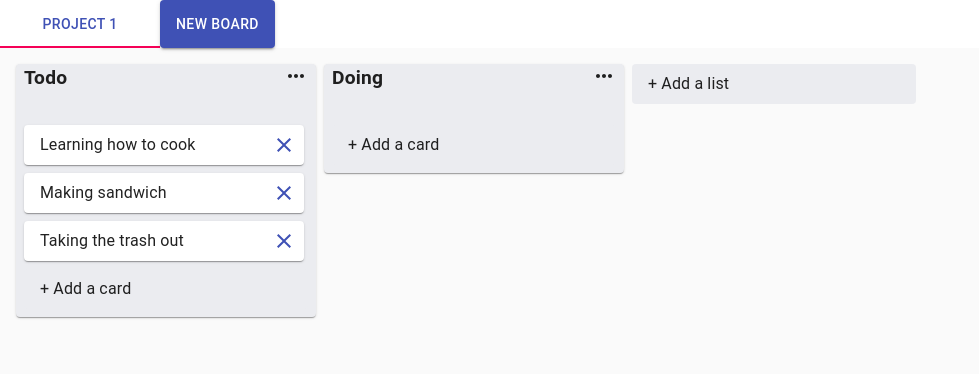
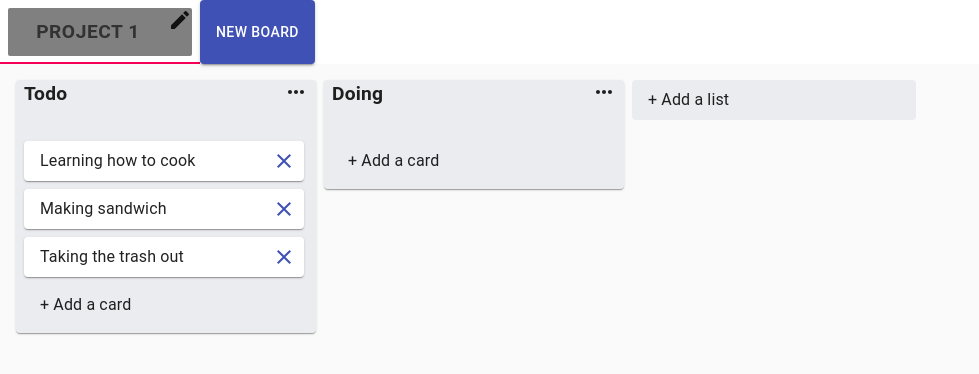
Before and after one commit to khaizon/KanbanBoard, a React (Create React App) app: page / in a window 1280 px wide. Shown: the top 374 px of the page, without its empty margins (0-979 px from the left). Built offline with nearby package versions, Linux system fonts and the light colour scheme.

Commit message:
refactored new board and new list

```diff
--- a/src/App.js
+++ b/src/App.js
@@ -1,14 +1,15 @@
 import PropTypes from 'prop-types';
 import { makeStyles } from '@material-ui/core/styles';
 import Tabs from '@material-ui/core/Tabs';
-import Tab from '@material-ui/core/Tab';
+import CustomTab from './Components/Board/CustomTab';
 import Typography from '@material-ui/core/Typography';
+import StoreApi from './utils/storeApi';
 import Box from '@material-ui/core/Box';
 import { useState } from 'react';
 import store from './utils/store';
 import { v4 as uuid } from 'uuid';
-import Board from './Board';
-import { Button } from '@material-ui/core';
+import Board from './Components/Board/Board';
+import { Button, InputBase } from '@material-ui/core';
 
 function TabPanel(props) {
   const { children, value, index, ...other } = props;
@@ -54,12 +55,74 @@ const useStyles = makeStyles((theme) => ({
 export default function App() {
   const classes = useStyles();
   const [value, setValue] = useState(0);
+  const [data, setData] = useState(store);
+
+
+  const updateListTitle = (title, boardId, listId) => {
+    const list = data.boards[boardId].lists[listId];
+    list.title = title;
+
+    const newState = {
+      ...data.boards[boardId], lists: {
+        ...data.boards[boardId].lists, [listId]: list
+      }
+    };
+
+    setData(newState);
+  }
 
   const handleChange = (event, newValue) => {
     setValue(newValue);
   };
 
-  const [data, setData] = useState(store);
+  const addNewCard = (content, boardId, listId) => {
+    const newCardId = uuid();
+    console.log(newCardId);
+    const newCard = {
+      id: newCardId,
+      content
+    };
+
+    const list = data.boards[boardId].lists[listId];
+    list.cards = [...list.cards, newCard]
+
+    const newState = {
+      ...data.boards[boardId],
+      lists: {
+        ...data.boards[boardId].lists,
+        [listId]: list,
+      }
+    }
+    setData(newState);
+  }
+
+  const addNewList = (title, boardId) => {
+    const newListId = uuid();
+    const newList = {
+      id: newListId,
+      title,
+      cards: []
+    };
+
+    const newState = {
+      boards: {
+        ...data.boards,
+        [boardId]: {
+          ...data.boards[boardId],
+          listIds: [...data.boards[boardId].listIds, newListId],
+          lists: {
+            ...data.boards[boardId].lists,
+            [newListId]: newList
+          }
+
+        }
+      },
+      boardIds: [...data.boardIds]
+
+    };
+
+    setData(newState);
+  }
 
   const handleOnClick = () => {
     const newBoardId = uuid();
@@ -82,7 +145,61 @@ export default function App() {
     setData(newState);
   }
 
+  const updateBoardTitle = () => {
+
+  }
+
+  const onDragEnd = (result, boardId) => {
+    const { destination, source, draggableId, type } = result;
+    console.log("destination", destination, "source", source, "draggableId", draggableId);
+
+    if (!destination) {
+      return;
+    }
+
+    if (type === "list") {
+      const newListIds = data.boards[boardId].listIds;
+      newListIds.splice(source.index, 1);
+      newListIds.splice(destination.index, 0, draggableId);
+
+      const newState = {
+        ...data.boards[boardId],
+        listIds: newListIds,
+      }
+      setData(newState);
+      return;
+    }
+    const sourceList = data.boards[boardId].lists[source.droppableId];
+    const destinationList = data.boards[boardId].lists[destination.droppableId];
+    const draggingCard = sourceList.cards.filter(
+      (card) => card.id === draggableId
+    )[0];
+    if (source.droppableId === destination.droppableId) {
+      sourceList.cards.splice(source.index, 1);
+      destinationList.cards.splice(destination.index, 0, draggingCard);
+      const newState = {
+        ...data.boards[boardId], lists: {
+          ...data.boards[boardId].lists, [sourceList.id]: destinationList
+        }
+      };
+      setData(newState);
+    } else {
+      sourceList.cards.splice(source.index, 1);
+      destinationList.cards.splice(destination.index, 0, draggingCard);
+      const newState = {
+        ...data.boards[boardId], lists: {
+          ...data.boards[boardId].lists,
+          [sourceList.id]: sourceList,
+          [destinationList.id]: destinationList
+        }
+      };
+      setData(newState);
+    }
+
+  }
+
   return (
+    <StoreApi.Provider value={{ addNewCard, addNewList, updateListTitle, onDragEnd, updateBoardTitle }}>
       <div>
         <div className={classes.root}>
 
@@ -94,7 +211,9 @@ export default function App() {
             textColor="primary">
             {
               data.boardIds.map((boardId, index) => (
-              <Tab label={data.boards[boardId].title} {...a11yProps(index)} />
+                <div>
+                  <CustomTab label={data.boards[boardId].title} {...a11yProps(index)} setTab={setValue} index={index} />
+                </div>
               ))
             }
           </Tabs>
@@ -113,5 +232,6 @@ export default function App() {
           }
         </div>
       </div>
+    </StoreApi.Provider>
   );
 }
--- a/src/Board.js
+++ /dev/null
@@ -1,141 +0,0 @@
-import { useState } from "react";
-import List from "./Components/List/List";
-import { v4 as uuid } from "uuid";
-import StoreApi from "./utils/storeApi";
-import { makeStyles, } from "@material-ui/core"
-import InputContainer from "./Components/Input/InputContainer";
-import { DragDropContext, Droppable } from "react-beautiful-dnd";
-
-
-const useStyle = makeStyles((theme) => ({
-  root: {
-    display: 'flex',
-  }
-}))
-
-function Board({board}) {
-
-  const [boardData, setBoardData] = useState(board);
-  const classes = useStyle();
-  const addNewCard = (content, listId) => {
-    const newCardId = uuid();
-    console.log(newCardId);
-    const newCard = {
-      id: newCardId,
-      content
-    };
-
-    const list = boardData.lists[listId];
-    list.cards = [...list.cards, newCard]
-
-    const newState = {
-      ...boardData,
-      lists: {
-        ...boardData.lists,
-        [listId]: list,
-      }
-    }
-    setBoardData(newState);
-  }
-
-  const addNewList = (title) => {
-    const newListId = uuid();
-    const newList = {
-      id: newListId,
-      title,
-      cards: []
-    };
-
-    const newState = {
-      listIds: [...boardData.listIds, newListId],
-      lists: {
-        ...boardData.lists,
-        [newListId]: newList
-      }
-    };
-
-    setBoardData(newState);
-  }
-
-  const updateListTitle = (title, listId) => {
-    const list = boardData.lists[listId];
-    list.title = title;
-
-    const newState = {
-      ...boardData, lists: {
-        ...boardData.lists, [listId]: list
-      }
-    };
-
-    setBoardData(newState);
-  }
-
-  const onDragEnd = (result) => {
-    const { destination, source, draggableId, type } = result;
-    console.log("destination", destination, "source", source, "draggableId", draggableId);
-
-    if (!destination) {
-      return;
-    }
-
-    if (type === "list") {
-      const newListIds = boardData.listIds;
-      newListIds.splice(source.index, 1);
-      newListIds.splice(destination.index, 0, draggableId);
-
-      const newState = {
-        ...boardData,
-        listIds: newListIds,
-      }
-      setBoardData(newState);
-      return;
-    }
-    const sourceList = boardData.lists[source.droppableId];
-    const destinationList = boardData.lists[destination.droppableId];
-    const draggingCard = sourceList.cards.filter(
-      (card) => card.id === draggableId
-    )[0];
-    if (source.droppableId === destination.droppableId) {
-      sourceList.cards.splice(source.index, 1);
-      destinationList.cards.splice(destination.index, 0, draggingCard);
-      const newState = {
-        ...boardData, lists: {
-          ...boardData.lists, [sourceList.id]: destinationList
-        }
-      };
-      setBoardData(newState);
-    } else {
-      sourceList.cards.splice(source.index, 1);
-      destinationList.cards.splice(destination.index, 0, draggingCard);
-      const newState = {
-        ...boardData, lists: {
-          ...boardData.lists,
-          [sourceList.id]: sourceList,
-          [destinationList.id]: destinationList
-        }
-      };
-      setBoardData(newState);
-    }
-
-  }
-
-  return (
-    <StoreApi.Provider value={{ addNewCard, addNewList, updateListTitle }}>
-        <DragDropContext onDragEnd={onDragEnd}>
-          <Droppable droppableId="app" type="list">
-            {(provided) => (
-              <div className={classes.root} ref={provided.innerRef}>
-                {boardData.listIds.map((listId, index) => {
-                  const list = boardData.lists[listId];
-                  return (<List list={list} key={listId} index={index} />)
-                })}
-                <InputContainer type="list" />
-              </div>
-            )}
-          </Droppable>
-        </DragDropContext>
-    </StoreApi.Provider>
-  );
-}
-
-export default Board;
--- /dev/null
+++ b/src/Components/Board/Board.js
@@ -0,0 +1,39 @@
+import { useContext } from "react";
+import List from "../List/List";
+import { makeStyles, } from "@material-ui/core"
+import InputContainer from "../Input/InputContainer";
+import { DragDropContext, Droppable } from "react-beautiful-dnd";
+import storeApi from "../../utils/storeApi";
+
+
+
+const useStyle = makeStyles((theme) => ({
+  root: {
+    display: 'flex',
+  }
+}))
+
+function Board({board}) {
+
+  const classes = useStyle();
+
+  const {onDragEnd} = useContext(storeApi);
+
+  return (
+        <DragDropContext onDragEnd={onDragEnd}>
+          <Droppable droppableId="app" type="list">
+            {(provided) => (
+              <div className={classes.root} ref={provided.innerRef}>
+                {board.listIds.map((listId, index) => {
+                  const list = board.lists[listId];
+                  return (<List list={list} key={listId} index={index} boardId={board.id}/>)
+                })}
+                <InputContainer type="list" boardId={board.id}/>
+              </div>
+            )}
+          </Droppable>
+        </DragDropContext>
+  );
+}
+
+export default Board;
--- /dev/null
+++ b/src/Components/Board/CustomTab.js
@@ -0,0 +1,70 @@
+import { Tab, InputBase } from "@material-ui/core";
+import { useState } from "react";
+import { makeStyles } from "@material-ui/core"
+import { Edit } from "@material-ui/icons";
+import storeApi from "../../utils/storeApi";
+import { useContext } from "react";
+
+const useStyle = makeStyles((theme) => ({
+	editableTitleContainer: {
+		margin: theme.spacing(1),
+		display: 'flex',
+    borderRadius: '2px',
+    backgroundColor: 'grey'
+	},
+	editableTitle: {
+		flexGrow: 1,
+		fontSize: '1.2rem',
+		fontWeight: 'bold',
+    float: 'center',
+	},
+	input: {
+
+		fontSize: '1.2rem',
+		fontWeight: 'bold',
+		'&:focus': {
+			background: '#ddd',
+		},
+	},
+}));
+
+export default function CustomTab({label, index, boardId, setTab}) {
+  const [open, setOpen] = useState();
+	const [newTitle, setNewTitle] = useState(label);
+	const classes = useStyle();
+
+	const { updateBoardTitle } = useContext(storeApi);
+	const handleOnChange = (e) => {
+		setNewTitle(e.target.value);
+	}
+
+	const handleOnBlur = () => {
+		updateBoardTitle(newTitle, boardId);
+		setOpen(false);
+	}
+	return (
+		<div>
+
+			{!open ?
+				(<div className={classes.editableTitleContainer}>
+					<Tab label={label} onClick={()=> setTab(index)}
+						className={classes.editableTitle}>{newTitle}
+					</Tab>
+          <Edit onClick={() => setOpen(!open)}/>
+				</div>)
+				:
+				(<div>
+					<InputBase
+						autoFocus
+						value={newTitle}
+						inputProps={{
+							className: classes.input,
+						}}
+						onBlur={handleOnBlur}
+						onChange={handleOnChange}
+					/>
+				</div>)
+			}
+		</div>
+	)
+}
--- a/src/Components/Input/InputCard.js
+++ b/src/Components/Input/InputCard.js
@@ -22,7 +22,7 @@ const useStyle = makeStyles((theme) => ({
 	}
 }))
 
-export default function InputCard({ setOpen, listId, type }) {
+export default function InputCard({ setOpen, listId, type, boardId }) {
 
 	const classes = useStyle();
 	const [Title, setTitle] = useState('');
@@ -33,11 +33,11 @@ export default function InputCard({ setOpen, listId, type }) {
 
 	const handleBtnConfirm = () => {
 		if (type === "card") {
-			addNewCard(Title, listId);
+			addNewCard(Title, boardId, listId);
 			setTitle('');
 			setOpen(false);
 		} else {
-			addNewList(Title);
+			addNewList(Title, boardId);
 			setTitle('');
 			setOpen(false);
 		}
--- a/src/Components/Input/InputContainer.js
+++ b/src/Components/Input/InputContainer.js
@@ -17,14 +17,14 @@ const useStyle = makeStyles((theme) => ({
     }
 }))
 
-export default function InputContainer({listId, type}) {
+export default function InputContainer({listId, type, boardId}) {
 
     const classes = useStyle();
     const [open, setOpen] = useState(false);
     return (
         <div className={classes.root}>
             <Collapse in={open}>
-                <InputCard setOpen={setOpen} listId={listId} type={type}/>
+                <InputCard setOpen={setOpen} listId={listId} type={type} boardId={boardId}/>
             </Collapse>
             <Collapse in={!open}>
                 <Paper className={classes.addCard} elevation={0} onClick={()=> setOpen(!open)}>
--- a/src/Components/List/List.js
+++ b/src/Components/List/List.js
@@ -18,7 +18,7 @@ const useStyle = makeStyles((theme) => ({
 }))
 
 
-export default function List({ list, index }) {
+export default function List({ list, index, boardId }) {
 
 	const classes = useStyle();
 	return (
@@ -39,7 +39,7 @@ export default function List({ list, index }) {
 							)
 							}
 						</Droppable>
-						<InputContainer listId={list.id} type="card" />
+						<InputContainer listId={list.id} type="card" boardId={boardId}/>
 					</Paper>
 				</div>
 			)}
```
Also changed, not shown: 1 other file (tests, documents, lock files or other folders). Lines whose indentation alone changed are shown as unchanged.
